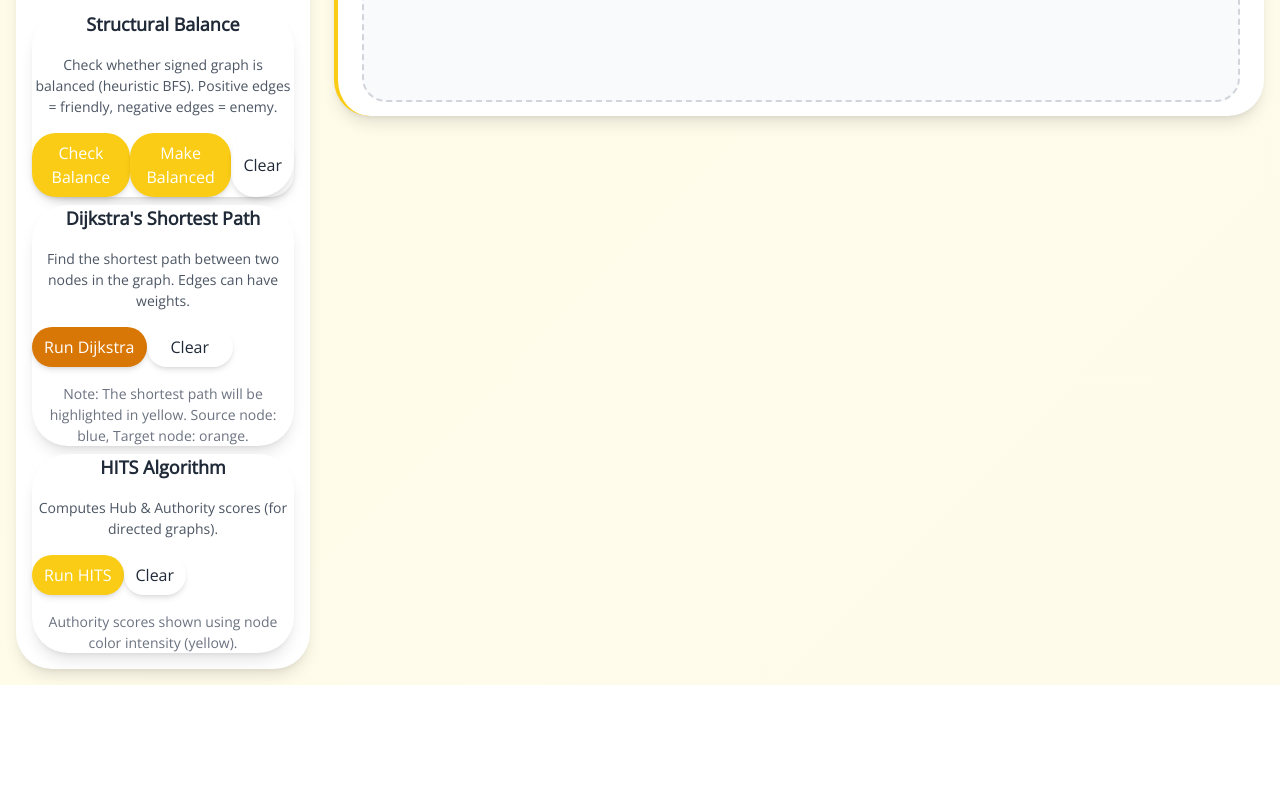
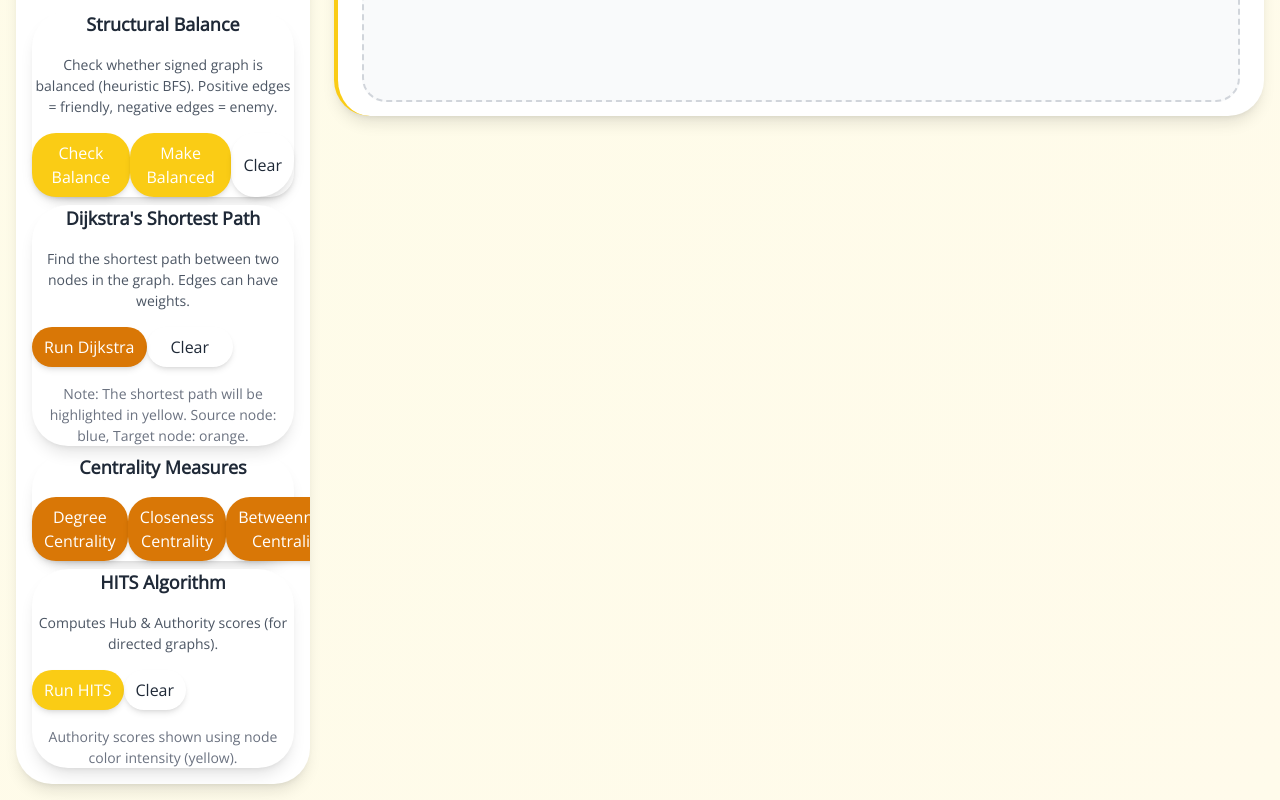
Before and after one commit to goladivya/Graph-Analyser, a React (Create React App) app in the folder graph_analyser/: page / in a window 1280 px wide. Shown: the part 640-1440 px from the top of the page. Before the commit the page ends 1325 px from the top, so only its background shows below. Built offline with nearby package versions, Linux system fonts and the light colour scheme.

Commit message:
Add centrality algorithms buttons to Algorithm page

```diff
--- a/graph_analyser/src/Pages/Algorithm.jsx
+++ b/graph_analyser/src/Pages/Algorithm.jsx
@@ -1251,6 +1251,50 @@ return {
               </div>
             </div>
 
+            {/* Centrality Algorithms */}
+<div className="w-full bg-yellow rounded-xl shadow-lg p-5 space-y-4 mt-6">
+  <div className="text-lg font-semibold text-gray-800">Centrality Measures</div>
+
+  <div className="flex flex-col sm:flex-row gap-3">
+    <button
+      onClick={() => {
+        const res = runDegreeCentrality();
+        if (res) setResults(res);
+      }}
+      className="bg-amber-600 hover:bg-amber-700 text-white px-3 py-2 rounded-lg shadow-md"
+    >
+      Degree Centrality
+    </button>
+
+    <button
+      onClick={() => {
+        const res = runClosenessCentrality();
+        if (res) setResults(res);
+      }}
+      className="bg-amber-600 hover:bg-amber-700 text-white px-3 py-2 rounded-lg shadow-md"
+    >
+      Closeness Centrality
+    </button>
+
+    <button
+      onClick={() => {
+        const res = runBetweennessCentrality();
+        if (res) setResults(res);
+      }}
+      className="bg-amber-600 hover:bg-amber-700 text-white px-3 py-2 rounded-lg shadow-md"
+    >
+      Betweenness Centrality
+    </button>
+
+    <button
+      onClick={() => resetVisuals()}
+      className="bg-gray-300 hover:bg-gray-400 text-gray-800 px-3 py-2 rounded-lg shadow-md"
+    >
+      Clear
+    </button>
+  </div>
+</div>
+
             {/* HITS Algorithm */}
             <div className="w-full bg-white rounded-xl shadow-lg p-5 space-y-4 mt-6">
               <div className="text-lg font-semibold text-gray-800">HITS Algorithm</div>
```
